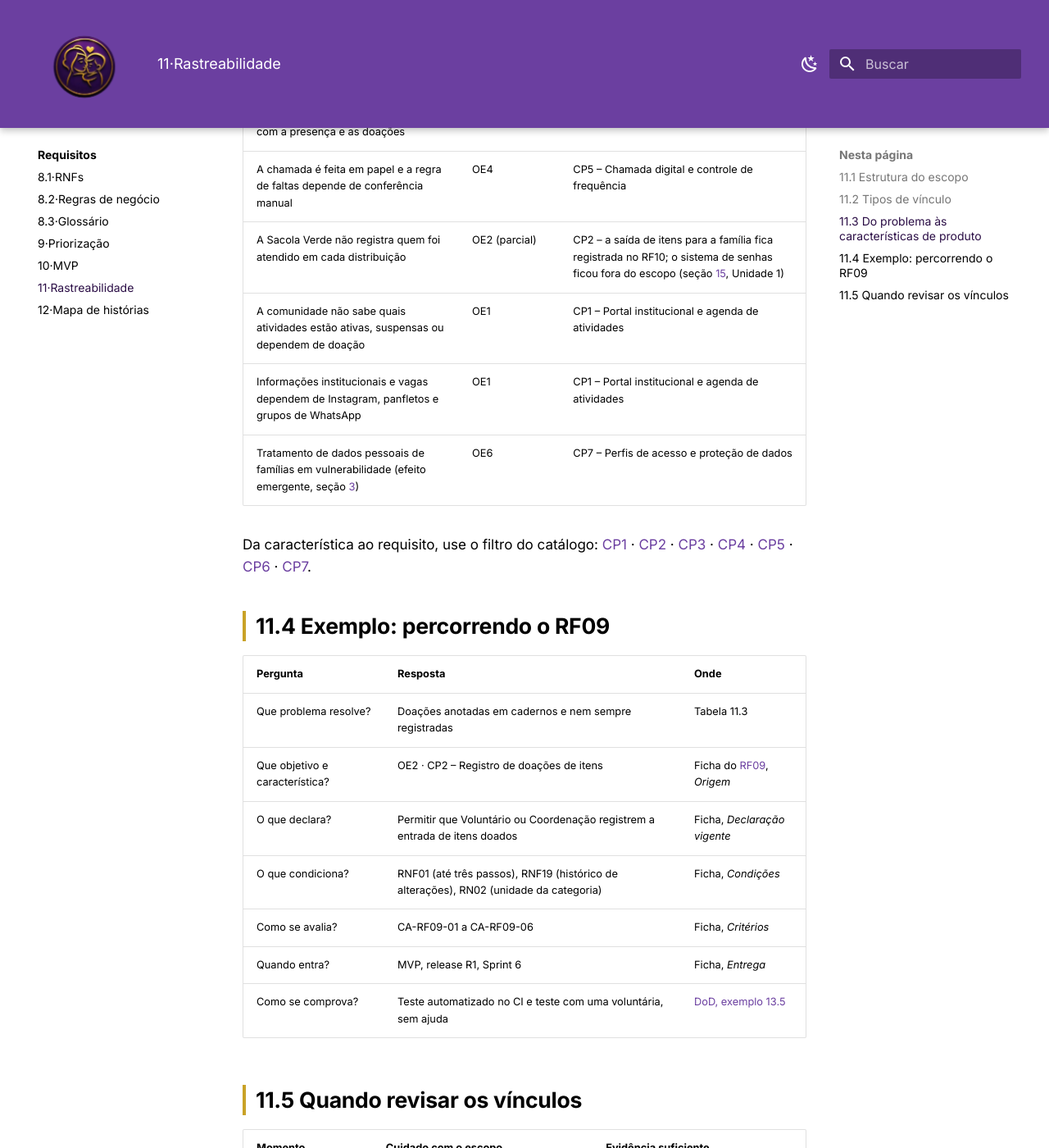
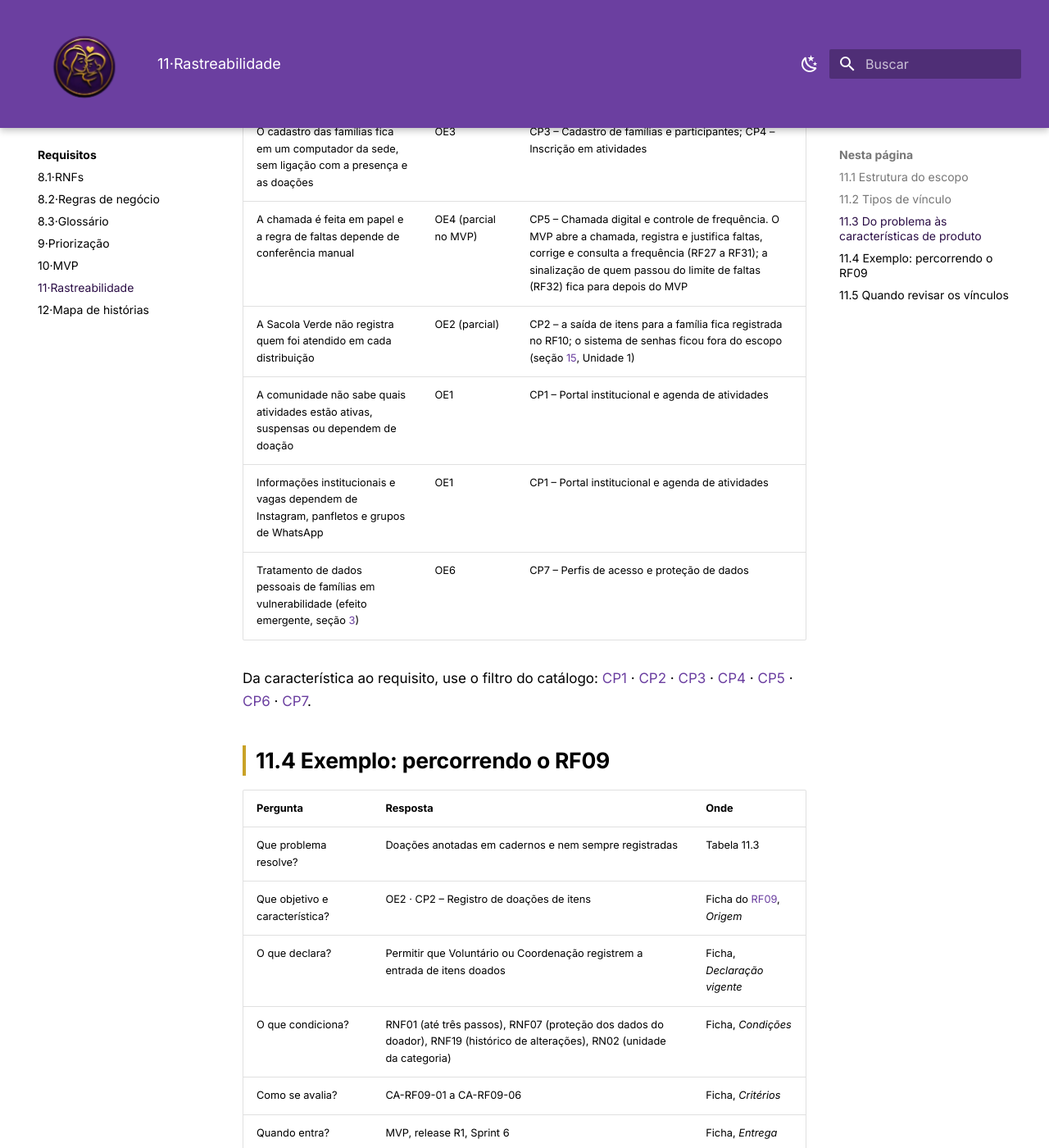
Before and after one commit to mdsreq-fga-unb/REQ-2026.2-T01-MaesGuerreiras, an MkDocs documentation site: the page built from docs/11-rastreabilidade/index.md, in a window 1280 px wide and 1400 px high, scrolled down 2196 px. Shown: the whole window at 82% size. Built offline with MkDocs 1.6.1 and Material for MkDocs 9.7.7, drawn with Linux system fonts in a browser that asks for light colours; some of the changed text lies outside the part shown.

Commit message:
Corrige a rastreabilidade do OE4, do RNF07 e do exemplo do RF09

```diff
--- a/docs/11-rastreabilidade/index.md
+++ b/docs/11-rastreabilidade/index.md
@@ -49,7 +49,7 @@
 | Não existe relatório organizado do que foi recebido e distribuído | OE5 | CP6 – Relatórios e indicadores de impacto |
 | A prestação de contas aos parceiros depende da memória das coordenadoras | OE5 | CP6 – Relatórios e indicadores de impacto |
 | O cadastro das famílias fica em um computador da sede, sem ligação com a presença e as doações | OE3 | CP3 – Cadastro de famílias e participantes; CP4 – Inscrição em atividades |
-| A chamada é feita em papel e a regra de faltas depende de conferência manual | OE4 | CP5 – Chamada digital e controle de frequência |
+| A chamada é feita em papel e a regra de faltas depende de conferência manual | OE4 (parcial no MVP) | CP5 – Chamada digital e controle de frequência. O MVP abre a chamada, registra e justifica faltas, corrige e consulta a frequência (RF27 a RF31); a sinalização de quem passou do limite de faltas (RF32) fica para depois do MVP |
 | A Sacola Verde não registra quem foi atendido em cada distribuição | OE2 (parcial) | CP2 – a saída de itens para a família fica registrada no RF10; o sistema de senhas ficou fora do escopo (seção [15](../15-licoes/index.md), Unidade 1) |
 | A comunidade não sabe quais atividades estão ativas, suspensas ou dependem de doação | OE1 | CP1 – Portal institucional e agenda de atividades |
 | Informações institucionais e vagas dependem de Instagram, panfletos e grupos de WhatsApp | OE1 | CP1 – Portal institucional e agenda de atividades |
@@ -71,10 +71,10 @@
 | Que problema resolve? | Doações anotadas em cadernos e nem sempre registradas | Tabela 11.3 |
 | Que objetivo e característica? | OE2 · CP2 – Registro de doações de itens | Ficha do [RF09](../08-requisitos/index.md#rf09), *Origem* |
 | O que declara? | Permitir que Voluntário ou Coordenação registrem a entrada de itens doados | Ficha, *Declaração vigente* |
-| O que condiciona? | RNF01 (até três passos), RNF19 (histórico de alterações), RN02 (unidade da categoria) | Ficha, *Condições* |
+| O que condiciona? | RNF01 (até três passos), RNF07 (proteção dos dados do doador), RNF19 (histórico de alterações), RN02 (unidade da categoria) | Ficha, *Condições* |
 | Como se avalia? | CA-RF09-01 a CA-RF09-06 | Ficha, *Critérios* |
 | Quando entra? | MVP, release R1, Sprint 6 | Ficha, *Entrega* |
-| Como se comprova? | Teste automatizado no CI e teste com uma voluntária, sem ajuda | [DoD, exemplo 13.5](../13-dor-dod/index.md#135-exemplo-de-aplicacao-rf09-registrar-doacao-recebida) |
+| Como se comprova? | **Evidência prevista** (o RF09 ainda está em andamento): teste automatizado no CI e teste com uma voluntária, sem ajuda | [DoD, exemplo 13.5](../13-dor-dod/index.md#135-exemplo-de-aplicacao-rf09-registrar-doacao-recebida) |
 
 ## 11.5 Quando revisar os vínculos
 
```
Also changed, not shown: docs/08-requisitos/index.md (+4 -4 lines), docs/08-requisitos/rnf.md (+1 -1 lines), docs/13-dor-dod/index.md (+1 -1 lines), docs/14-historico/index.md (+1 -0 lines).
